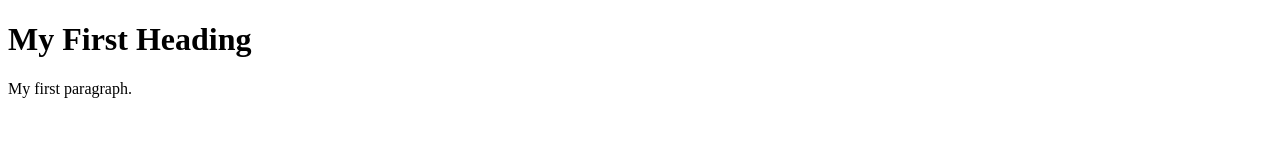
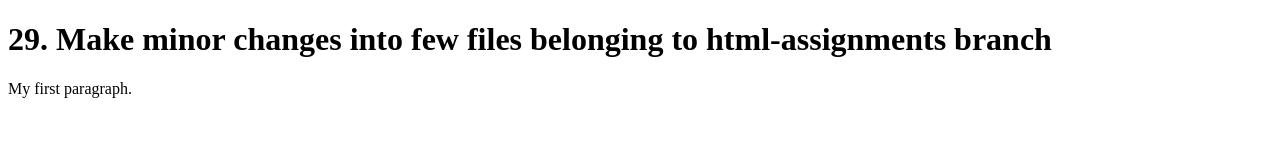
Before and after one commit to sdharkar/freshersbatch-oct16, a plain HTML site: page index.html in a window 1280 px wide. Drawn offline with Linux system fonts and the light colour scheme.

Commit message:
minor updates in index.html

```diff
--- a/index.html
+++ b/index.html
@@ -5,7 +5,9 @@
 </head>
 <body>
 
-<h1>My First Heading</h1>
+<h1>
+    29.	Make minor changes into few files belonging to html-assignments branch
+    </h1>
 <p>My first paragraph.</p>
 </body>
 </html>
```
